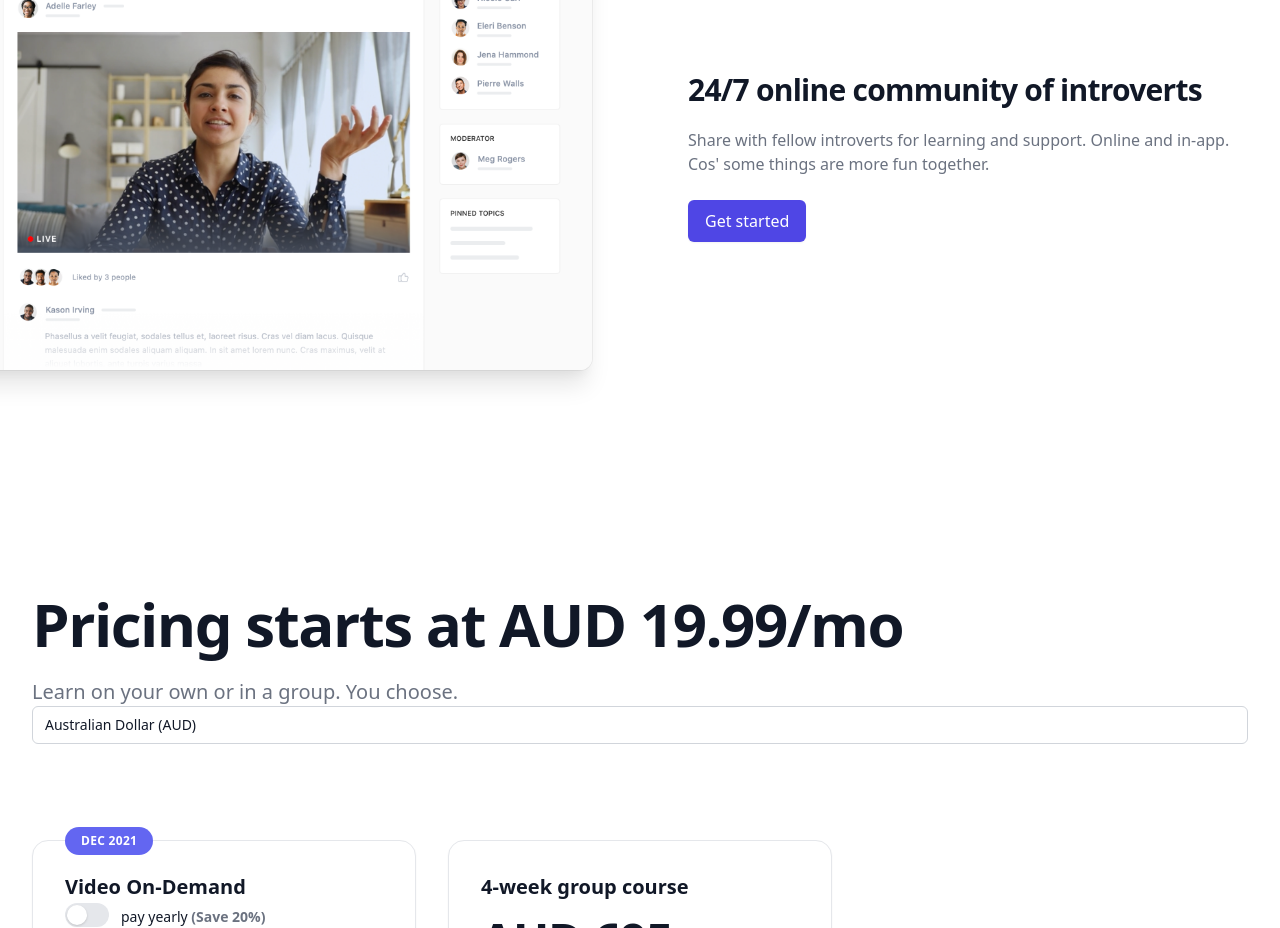
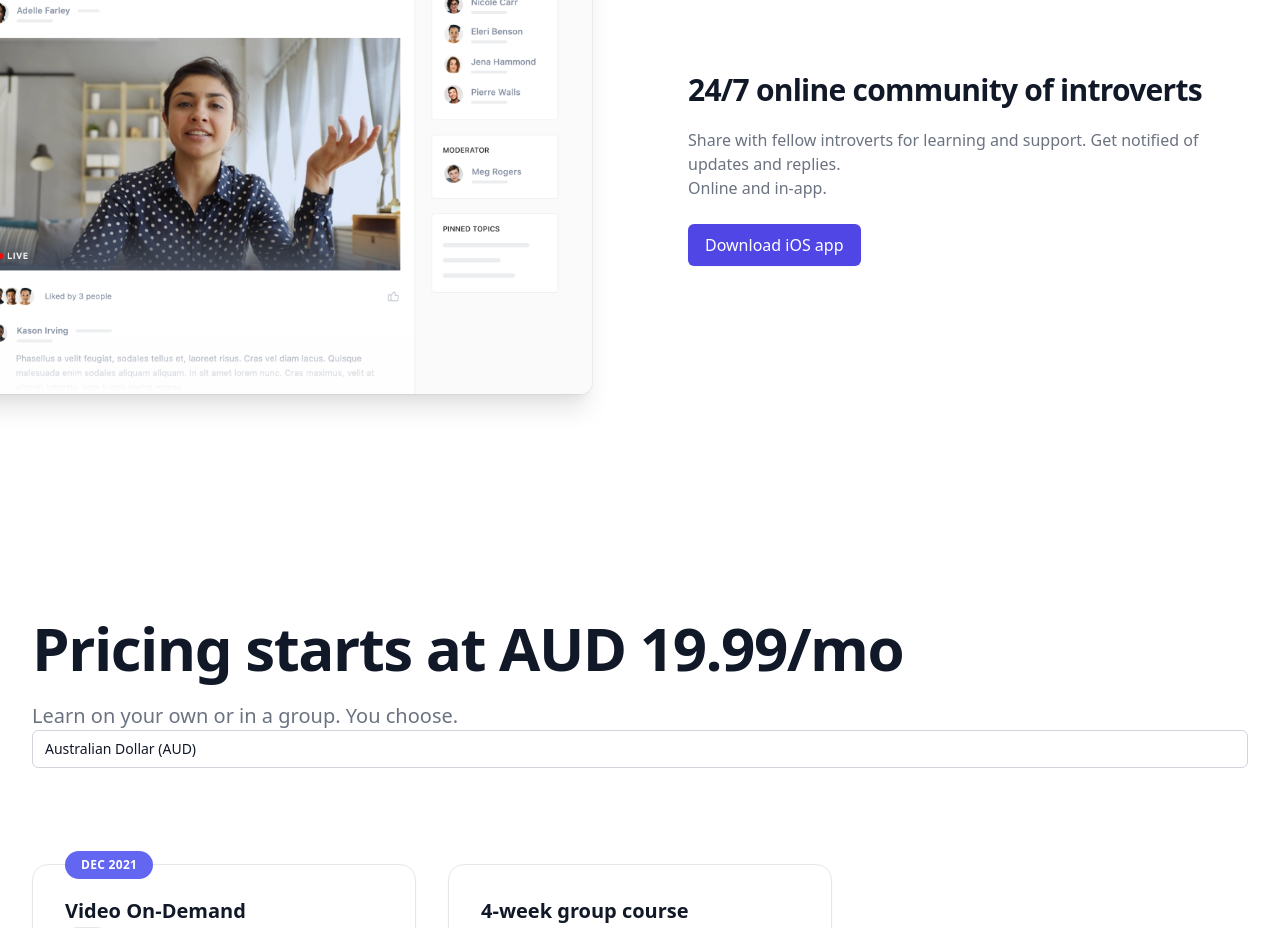
Before and after one commit to timyeothequietachievr/website, a Next.js app: page / in a window 1280 px wide. Shown: the part 5180-6108 px from the top of the page. Built offline with nearby package versions, Linux system fonts and the light colour scheme; a web font is replaced by a local one.

Commit message:
download app

```diff
--- a/components/Feature2.jsx
+++ b/components/Feature2.jsx
@@ -61,14 +61,14 @@ export default function Example() {
                     24/7 online community of introverts
                 </h2>
                 <p className="mt-5 prose prose-indigo text-gray-500">
-                    Share with fellow introverts for learning and support. Online and in-app. Cos' some things are more fun together.
+                    Share with fellow introverts for learning and support. Get notified of updates and replies. <br />Online and in-app.
                 </p>
                 <div className="mt-6">
                   <a
-                    href="#"
+                    href="https://circle.so/ios"
                     className="inline-flex px-4 py-2 border border-transparent text-base font-medium rounded-md shadow-sm text-white bg-indigo-600 hover:bg-indigo-700"
                   >
-                    Get started
+                    Download iOS app
                   </a>
                 </div>
               </div>
```
